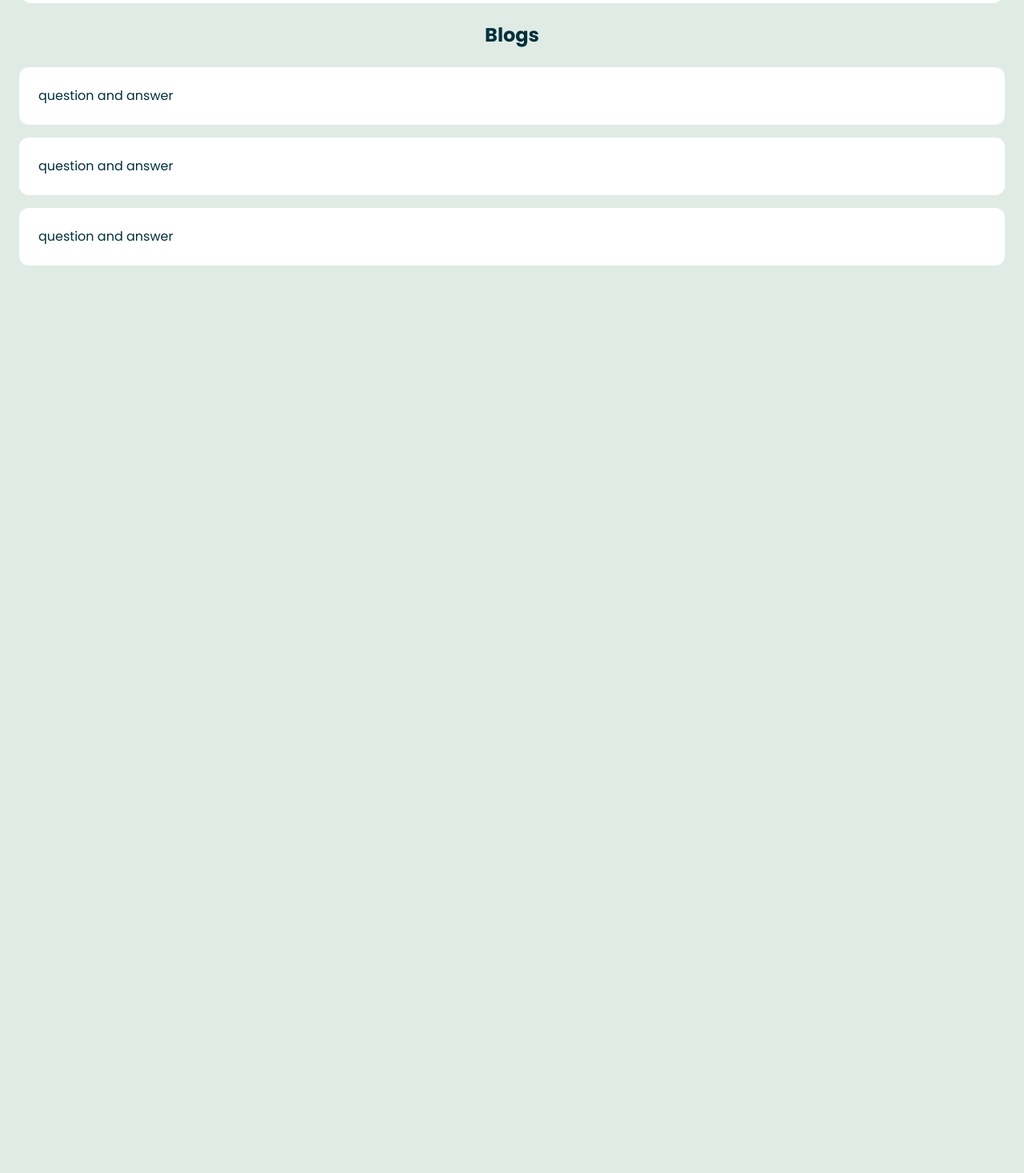
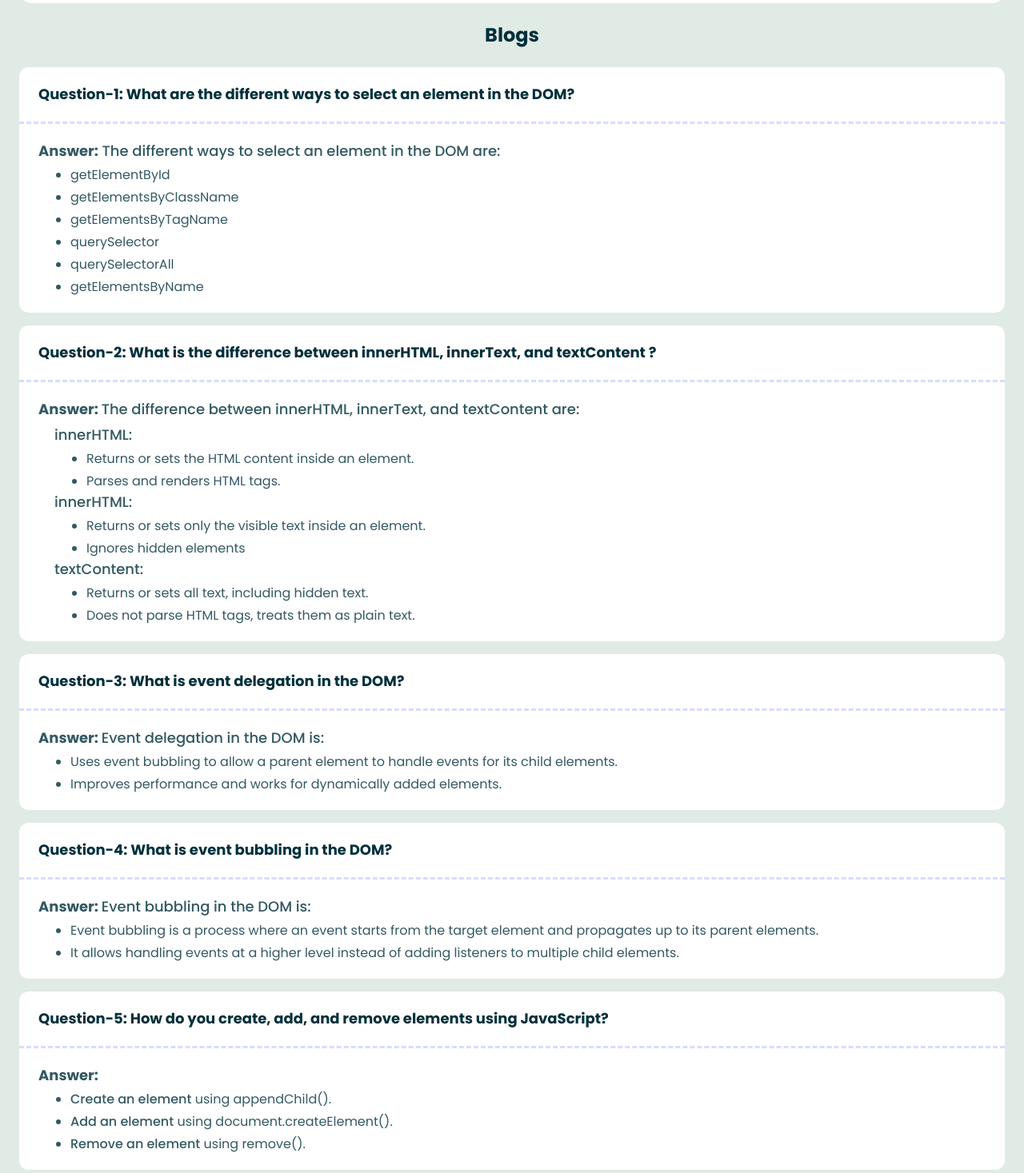
Before and after one commit to wdNaimur/DevBoard-Assignment-ph5, a plain HTML site: page blog.html in a window 1280 px wide. Shown: the part 116-1583 px from the top of the page at 80% size. Before the commit the page ends 800 px from the top, so only its background shows below. Drawn offline with nearby package versions, Linux system fonts and the light colour scheme.

Commit message:
Assignment done

```diff
--- a/blog.html
+++ b/blog.html
@@ -4,7 +4,7 @@
     <meta charset="UTF-8" />
     <meta name="viewport" content="width=device-width, initial-scale=1.0" />
 
-    <title>DevBoard</title>
+    <title>DevBoard-Blog</title>
     <!-- daisyui cdn  -->
 
     <script src="https://cdn.tailwindcss.com"></script>
@@ -39,12 +39,155 @@
         Back to Desk
       </button>
     </nav>
-    <section>
+    <section class="mb-16">
       <h1 class="py-6 font-bold text-2xl text-center">Blogs</h1>
       <div class="flex flex-col gap-4">
-        <div class="p-6 bg-white rounded-xl">question and answer</div>
-        <div class="p-6 bg-white rounded-xl">question and answer</div>
-        <div class="p-6 bg-white rounded-xl">question and answer</div>
+        <!-- question box 1 -->
+        <div class="bg-white rounded-xl">
+          <div class="px-6 py-5">
+            <h2 class="text-lg font-bold">
+              Question-1: What are the different ways to select an element in
+              the DOM?
+            </h2>
+          </div>
+          <div
+            class="px-6 py-5 border-t-[3px] border-t-[#3752FD33] border-dashed"
+          >
+            <p class="opacity-80 text-lg font-medium mb-1">
+              <span class="font-bold">Answer:</span>
+              The different ways to select an element in the DOM are:
+            </p>
+            <ul class="opacity-80 list-disc ms-10 space-y-1">
+              <li>getElementById</li>
+              <li>getElementsByClassName</li>
+              <li>getElementsByTagName</li>
+              <li>querySelector</li>
+              <li>querySelectorAll</li>
+              <li>getElementsByName</li>
+            </ul>
+          </div>
+        </div>
+        <!-- question box 2 -->
+        <div class="bg-white rounded-xl">
+          <div class="px-6 py-5">
+            <h2 class="text-lg font-bold">
+              Question-2: What is the difference between innerHTML, innerText,
+              and textContent ?
+            </h2>
+          </div>
+          <div
+            class="px-6 py-5 border-t-[3px] border-t-[#3752FD33] border-dashed"
+          >
+            <p class="opacity-80 text-lg font-medium mb-1">
+              <span class="font-bold">Answer: </span>The difference between
+              innerHTML, innerText, and textContent are:
+            </p>
+            <div class="ms-5">
+              <p class="opacity-80 text-lg font-medium mb-1">innerHTML:</p>
+              <ul class="opacity-80 list-disc ms-10 space-y-1">
+                <li>Returns or sets the HTML content inside an element.</li>
+                <li>Parses and renders HTML tags.</li>
+              </ul>
+              <p class="opacity-80 text-lg font-medium mb-1">innerHTML:</p>
+              <ul class="opacity-80 list-disc ms-10 space-y-1">
+                <li>
+                  Returns or sets only the visible text inside an element.
+                </li>
+                <li>Ignores hidden elements</li>
+              </ul>
+              <p class="opacity-80 text-lg font-medium mb-1">textContent:</p>
+              <ul class="opacity-80 list-disc ms-10 space-y-1">
+                <li>Returns or sets all text, including hidden text.</li>
+                <li>Does not parse HTML tags, treats them as plain text.</li>
+              </ul>
+            </div>
+          </div>
+        </div>
+        <!-- question box 3 -->
+        <div class="bg-white rounded-xl">
+          <div class="px-6 py-5">
+            <h2 class="text-lg font-bold">
+              Question-3: What is event delegation in the DOM?
+            </h2>
+          </div>
+          <div
+            class="px-6 py-5 border-t-[3px] border-t-[#3752FD33] border-dashed"
+          >
+            <p class="opacity-80 text-lg font-medium mb-1">
+              <span class="font-bold">Answer: </span>Event delegation in the DOM
+              is:
+            </p>
+
+            <ul class="opacity-80 list-disc ms-10 space-y-1">
+              <li>
+                Uses event bubbling to allow a parent element to handle events
+                for its child elements.
+              </li>
+              <li>
+                Improves performance and works for dynamically added elements.
+              </li>
+            </ul>
+          </div>
+        </div>
+        <!-- question box 4 -->
+        <div class="bg-white rounded-xl">
+          <div class="px-6 py-5">
+            <h2 class="text-lg font-bold">
+              Question-4: What is event bubbling in the DOM?
+            </h2>
+          </div>
+          <div
+            class="px-6 py-5 border-t-[3px] border-t-[#3752FD33] border-dashed"
+          >
+            <p class="opacity-80 text-lg font-medium mb-1">
+              <span class="font-bold">Answer: </span>Event bubbling in the DOM
+              is:
+            </p>
+
+            <ul class="opacity-80 list-disc ms-10 space-y-1">
+              <li>
+                Event bubbling is a process where an event starts from the
+                target element and propagates up to its parent elements.
+              </li>
+              <li>
+                It allows handling events at a higher level instead of adding
+                listeners to multiple child elements.
+              </li>
+            </ul>
+          </div>
+        </div>
+        <!-- question box 4 -->
+        <div class="bg-white rounded-xl">
+          <div class="px-6 py-5">
+            <h2 class="text-lg font-bold">
+              Question-5: How do you create, add, and remove elements using
+              JavaScript?
+            </h2>
+          </div>
+          <div
+            class="px-6 py-5 border-t-[3px] border-t-[#3752FD33] border-dashed"
+          >
+            <p class="opacity-80 text-lg font-medium mb-1">
+              <span class="font-bold">Answer: </span>
+            </p>
+            <div>
+              <ul class="opacity-80 list-disc ms-10 space-y-1">
+                <li>
+                  <span class="font-medium">Create an element</span> using
+                  appendChild().
+                </li>
+                <li>
+                  <span class="font-medium">Add an element</span> using
+                  document.createElement().
+                </li>
+                <li>
+                  <span class="font-medium">Remove an element</span> using
+                  remove().
+                </li>
+              </ul>
+            </div>
+          </div>
+        </div>
       </div>
     </section>
     <script src="./scripts/script.js"></script>
--- a/scripts/script.js
+++ b/scripts/script.js
@@ -51,19 +51,7 @@ function taskDone() {
   document.getElementById("task-done-number").innerText = taskDone + 1;
 }
 // end  task Number function
-// start time for activity log
-let hours = date.getHours();
-let minutes = date.getMinutes();
-let seconds = date.getSeconds();
-let period = hours >= 12 ? "PM" : "AM";
 
-// Convert 24-hour format to 12-hour format
-hours = hours % 12;
-hours = hours ? hours : 12;
-let hour = hours < 10 ? "0" + hours : hours;
-let minute = minutes < 10 ? "0" + minutes : minutes;
-let second = seconds < 10 ? "0" + seconds : seconds;
-// end time for activity log
 // main button
 document.querySelectorAll(".complete-btn").forEach((button) => {
   button.addEventListener("click", (event) => {
@@ -86,13 +74,26 @@ document.querySelectorAll(".complete-btn").forEach((button) => {
     // taskLeft and taskDone
     taskLeft();
     taskDone();
+    // start time for activity log
+    const date = new Date();
+    let hours = date.getHours();
+    let minutes = date.getMinutes();
+    let seconds = date.getSeconds();
+    let period = hours >= 12 ? "PM" : "AM";
 
+    // Convert 24-hour format to 12-hour format
+    hours = hours % 12;
+    hours = hours ? hours : 12;
+    let hour = hours < 10 ? "0" + hours : hours;
+    let minute = minutes < 10 ? "0" + minutes : minutes;
+    let second = seconds < 10 ? "0" + seconds : seconds;
+    // end time for activity log
     // individual complete button heading
     const taskCard = event.target.parentElement.parentElement;
     const heading = taskCard.querySelector("h2");
     const taskList = document.createElement("p");
     taskList.innerHTML = `<p class="text-black opacity-70 p-2.5 bg-blue-100 rounded-lg">
-            You have Complete The Task ${heading.textContent} at ${hour}:${minute}:${second} ${period}
+            You have Completed The Task ${heading.textContent} at ${hour}:${minute}:${second} ${period}
           </p>`;
     document.getElementById("activity-log").appendChild(taskList);
   });
```
Also changed, not shown: index.html (+1 -1 lines).
